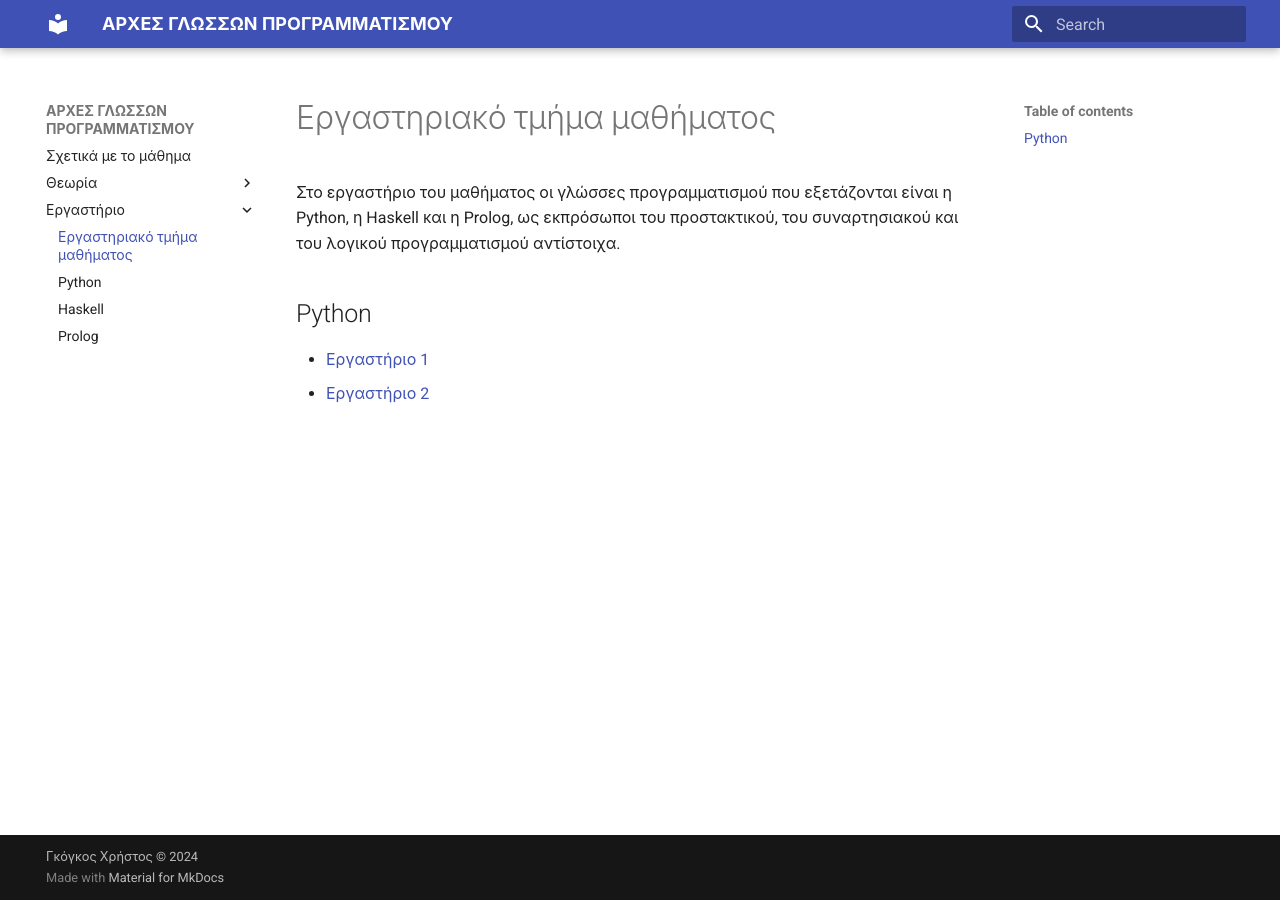
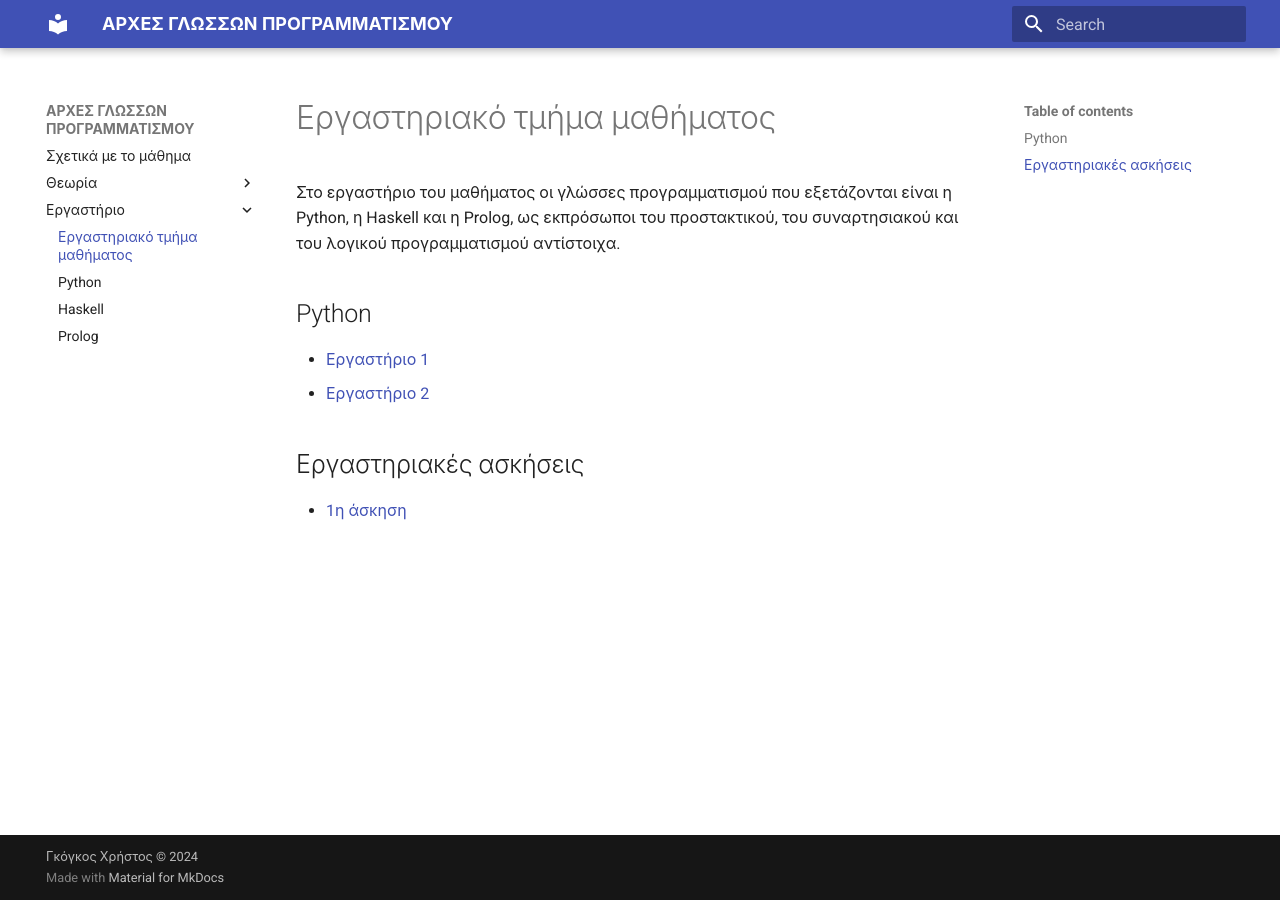
Before and after one commit to chgogos/dituoi_ARCHES_GLOSSON_PROGRAMMATISMOU, an MkDocs documentation site: the page built from docs/lab.md, in a window 1280 px wide. Built offline with MkDocs 1.6.1 and Material for MkDocs 9.7.7, drawn with Linux system fonts in a browser that asks for light colours.

Commit message:
ergasia1

```diff
--- a/docs/lab.md
+++ b/docs/lab.md
@@ -14,3 +14,8 @@
 ## Haskell
 
 ## Prolog -->
+
+
+## Εργαστηριακές ασκήσεις
+
+* [1η άσκηση](./projects/2024_agp_assignment1.pdf)
```
Also changed, not shown: 3 other files.
